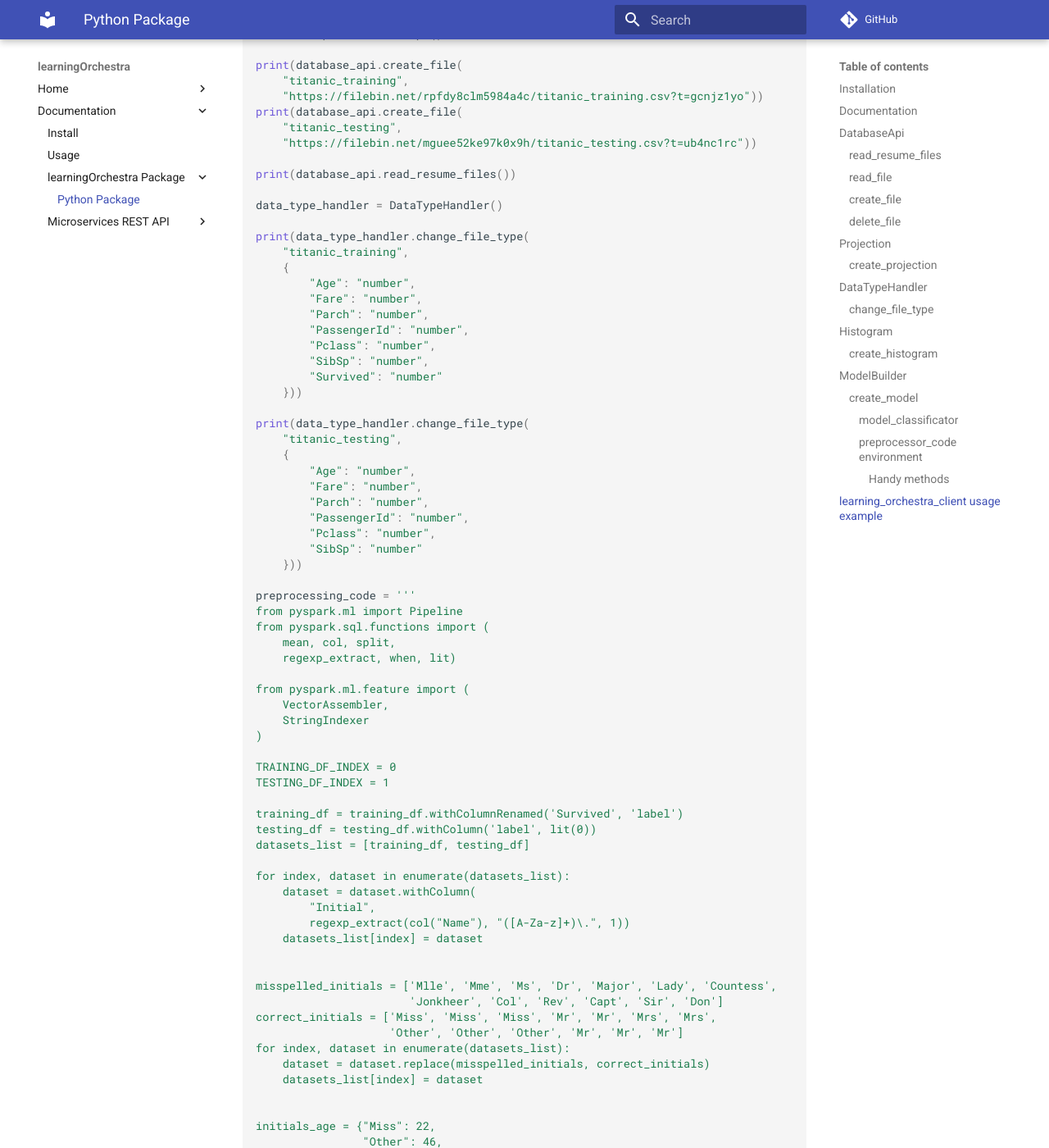
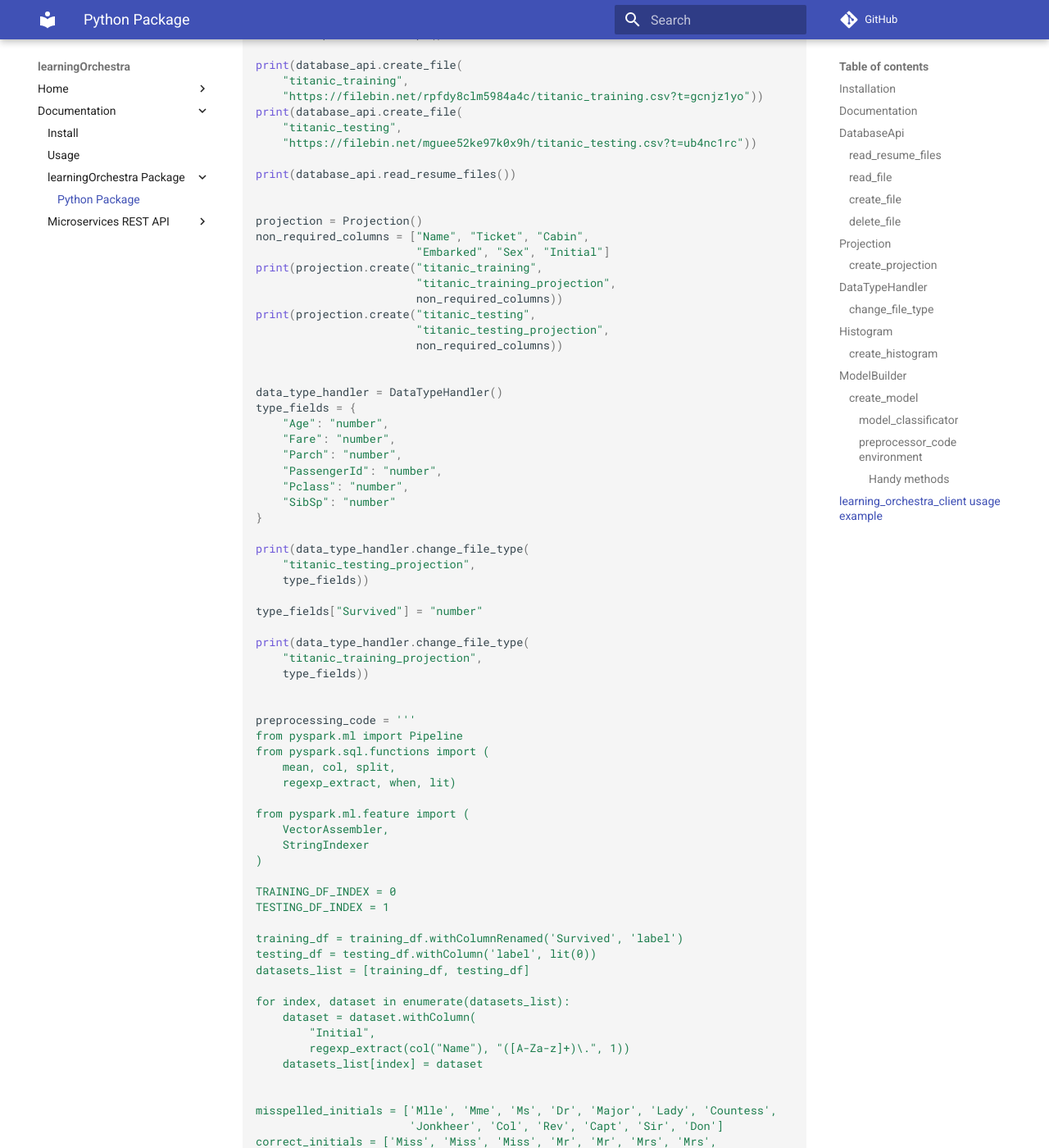
Before and after one commit to learningOrchestra/mlToolKits, an MkDocs documentation site: the page built from docs/learning_orchestra_client_package.md, in a window 1280 px wide and 1400 px high, scrolled down 4117 px. Shown: the whole window at 82% size. Built offline with MkDocs 1.6.1 and Material for MkDocs 9.7.7, drawn with Linux system fonts in a browser that asks for light colours; comment, search, counter and statistics services are not loaded; some of the changed text lies outside the part shown.

Commit message:
update docs

````diff
--- a/docs/learning_orchestra_client_package.md
+++ b/docs/learning_orchestra_client_package.md
@@ -175,30 +175,38 @@ print(database_api.create_file(
 
 print(database_api.read_resume_files())
 
+
+projection = Projection()
+non_required_columns = ["Name", "Ticket", "Cabin",
+                        "Embarked", "Sex", "Initial"]
+print(projection.create("titanic_training",
+                        "titanic_training_projection",
+                        non_required_columns))
+print(projection.create("titanic_testing",
+                        "titanic_testing_projection",
+                        non_required_columns))
+
+
 data_type_handler = DataTypeHandler()
+type_fields = {
+    "Age": "number",
+    "Fare": "number",
+    "Parch": "number",
+    "PassengerId": "number",
+    "Pclass": "number",
+    "SibSp": "number"
+}
 
 print(data_type_handler.change_file_type(
-    "titanic_training",
-    {
-        "Age": "number",
-        "Fare": "number",
-        "Parch": "number",
-        "PassengerId": "number",
-        "Pclass": "number",
-        "SibSp": "number",
-        "Survived": "number"
-    }))
+    "titanic_testing_projection",
+    type_fields))
+
+type_fields["Survived"] = "number"
 
 print(data_type_handler.change_file_type(
-    "titanic_testing",
-    {
-        "Age": "number",
-        "Fare": "number",
-        "Parch": "number",
-        "PassengerId": "number",
-        "Pclass": "number",
-        "SibSp": "number"
-    }))
+    "titanic_training_projection",
+    type_fields))
+
 
 preprocessing_code = '''
 from pyspark.ml import Pipeline
@@ -297,6 +298,9 @@ features_testing = assembler.transform(testing_df)
 model_builder = Model()
 
 print(model_builder.create_model(
-    "titanic_training", "titanic_testing", preprocessing_code,
-    ["lr", "dt", "gb", "rf", "nb"))
+    "titanic_training_projection",
+    "titanic_testing_projection",
+    preprocessing_code,
+    ["lr", "dt", "gb", "rf", "nb"]))
+
 ```
````
Also changed, not shown: other parts of docs/learning_orchestra_client_package.md (+0 -7 lines), learning_orchestra_client/readme.md (+30 -27 lines).
